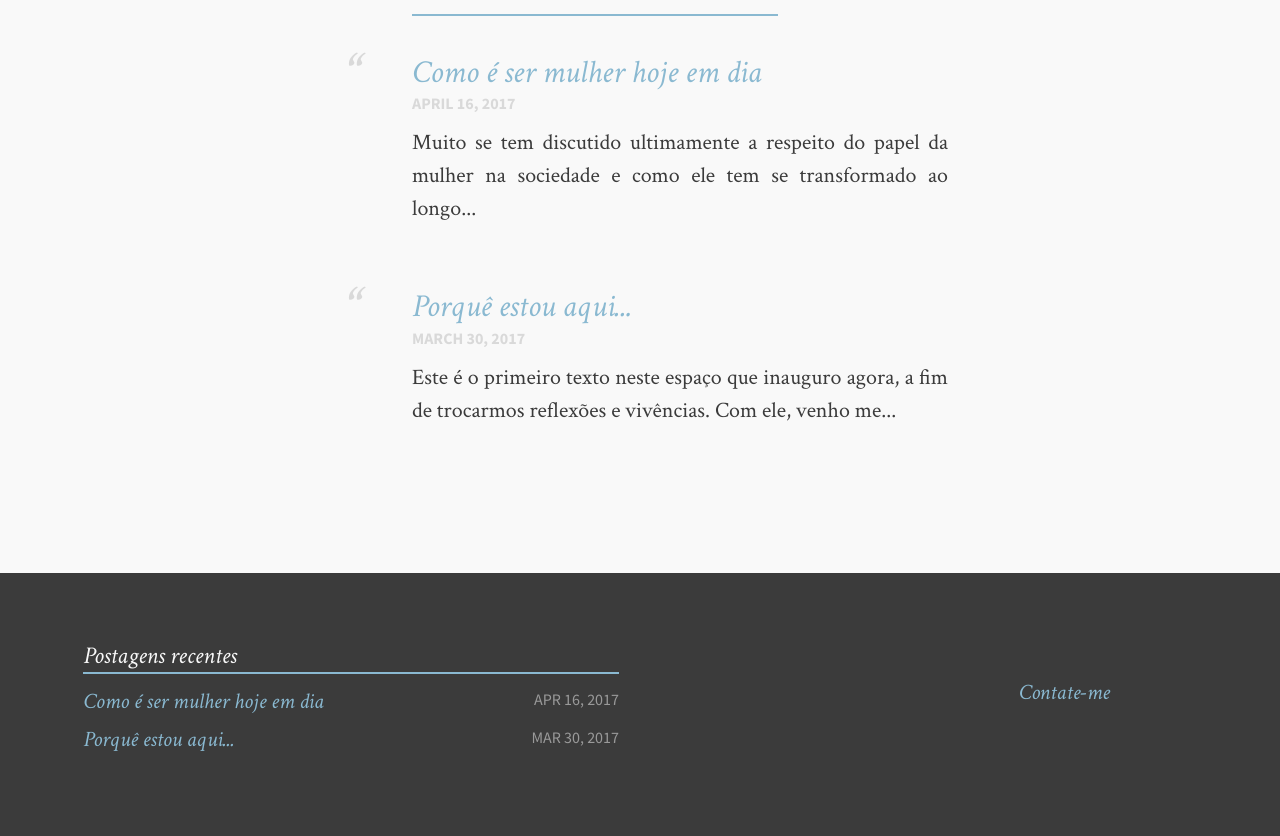
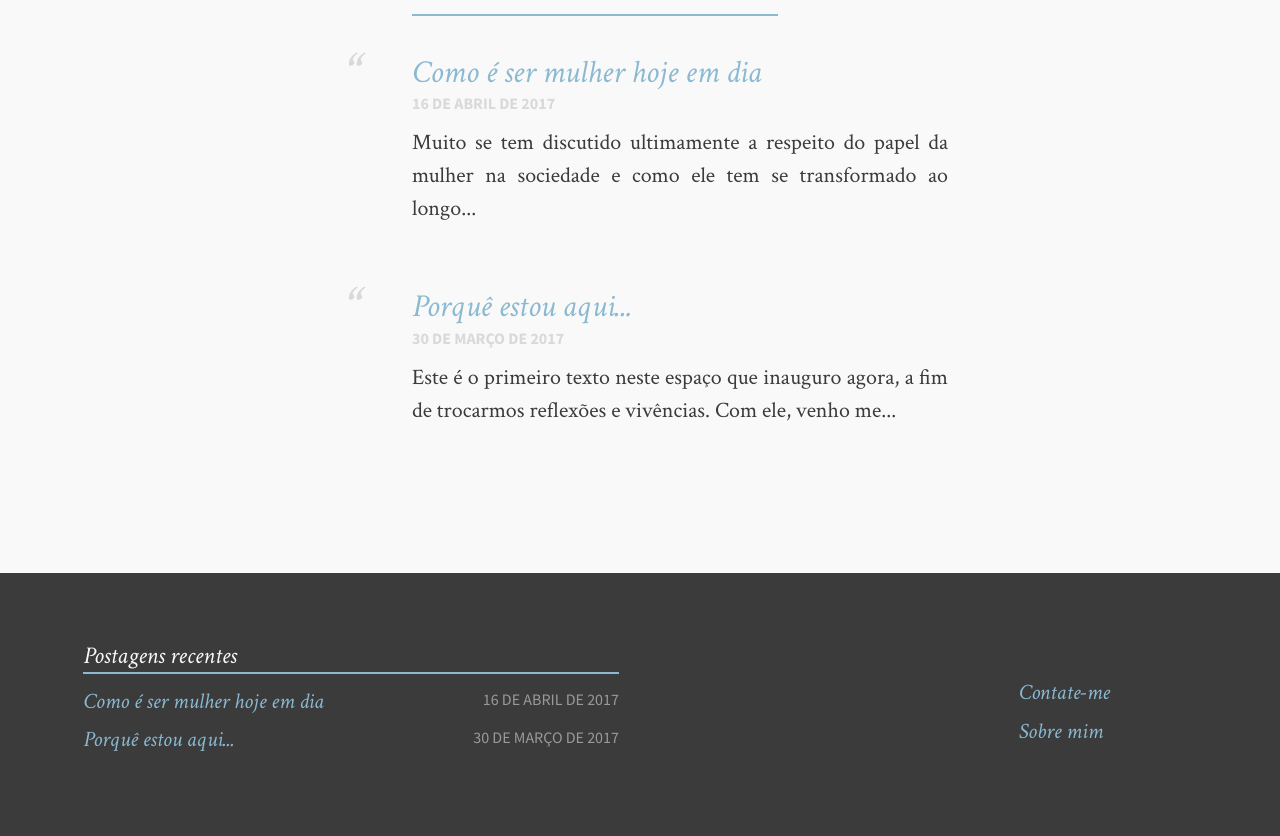
Before and after one commit to raissafachinello/raissafachinello.github.io, a Jekyll site: the page built from index.md, in a window 1280 px wide. Shown: the part 731-1567 px from the top of the page. Built offline with Jekyll 4.4.1, drawn with Linux system fonts in a browser that asks for light colours.

Commit message:
pt-Br dates

```diff
--- a/_includes/footer.html
+++ b/_includes/footer.html
@@ -3,21 +3,35 @@
     <aside class="wrap">
       <ol class="prev-posts">
         <p class="list-title">Postagens recentes</p>
-        {% for post in site.posts | limit:3 %} <!-- for1 -->
+        {% for post in site.posts | limit:3 %}
             <li>
               <span class="recent-title"><a href="{{ site.url }}{{ post.url }}" title="{{ post.title }}">{{ post.title | strip_html | strip_newlines | truncate: 30 }} </a></span>
-              <span class="date">{{post.date | date: "%b %d, %Y" }}</span>
+              <span class="date">
+                    {% assign m = post.date | date: "%-m" %}
+                    {{ post.date | date: "%-d DE" }}
+                    {% case m %}
+                    {% when '1' %}Janeiro
+                    {% when '2' %}Fevereiro
+                    {% when '3' %}Março
+                    {% when '4' %}Abril
+                    {% when '5' %}Maio
+                    {% when '6' %}Junho
+                    {% when '7' %}Julho
+                    {% when '8' %}Agosto
+                    {% when '9' %}Setembro
+                    {% when '10' %}Outubro
+                    {% when '11' %}Novembro
+                    {% when '12' %}Dezembro
+                    {% endcase %}
+                    {{ post.date | date: "DE %Y" }}</span>
             </li>
         {% endfor %}
       </ol>
 
       <div class="social">
         <ul>
-            <li><a id="mail" href="mailto:{{ site.owner.email }}"><span class="foot-link">Contate-me</span></a></li>
-
-            <!--{% if site.owner.dribbble %}-->
-            <!--<li><a id="drib" href="http://dribbble.com/{{ site.owner.dribbble }}" target="_blank"><span class="foot-link">Dribbble</span></a></li>-->
-            <!--{% endif %}-->
+            <li><a href="/contato/"><span class="foot-link">Contate-me</span></a></li>
+            <li><a href="/about/"><span class="foot-link">Sobre mim</span></a></li>
         </ul>
     </div>
     </aside>
@@ -31,6 +45,5 @@
   <!-- Custom JS -->
   <script src="{{ site.url }}/assets/js/scripts.js"></script>
 
-
   </body>
 </html>
--- a/_layouts/home.html
+++ b/_layouts/home.html
@@ -14,7 +14,24 @@
                   <li>
                     <div class="deets" itemscope itemtype="http://schema.org/BlogPosting" itemprop="blogPost">
                         <h1><a href="{{ site.url }}{{ post.url }}">{{ post.title }}</a></h1>
-                        <p class="date"><time datetime="{{ post.date | date_to_xmlschema }}" itemprop="datePublished">{{ post.date | date: "%B %d, %Y" }}</time></p>
+                        <p class="date"><time datetime="{{ post.date | date_to_xmlschema }}" itemprop="datePublished">
+                            {% assign m = post.date | date: "%-m" %}
+                            {{ post.date | date: "%-d DE" }}
+                            {% case m %}
+                            {% when '1' %}Janeiro
+                            {% when '2' %}Fevereiro
+                            {% when '3' %}Março
+                            {% when '4' %}Abril
+                            {% when '5' %}Maio
+                            {% when '6' %}Junho
+                            {% when '7' %}Julho
+                            {% when '8' %}Agosto
+                            {% when '9' %}Setembro
+                            {% when '10' %}Outubro
+                            {% when '11' %}Novembro
+                            {% when '12' %}Dezembro
+                            {% endcase %}
+                            {{ post.date | date: "DE %Y" }}</time></p>
                         <p class="">{% if post.description %}{{ post.description  | strip_html | strip_newlines | truncate: 120 }}{% else %}{{ post.content | strip_html | strip_newlines | truncate: 120 }}{% endif %}</p>
                     </div>
                   </li>
```
Also changed, not shown: _layouts/post.html (+19 -1 lines).
